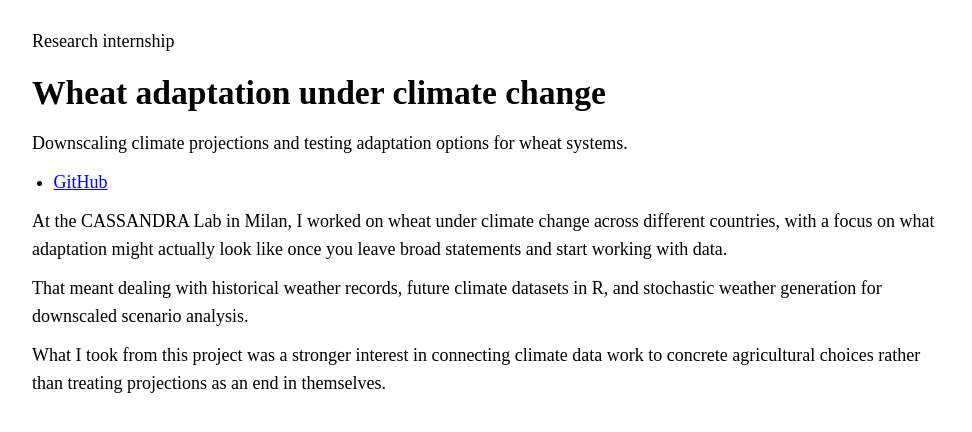
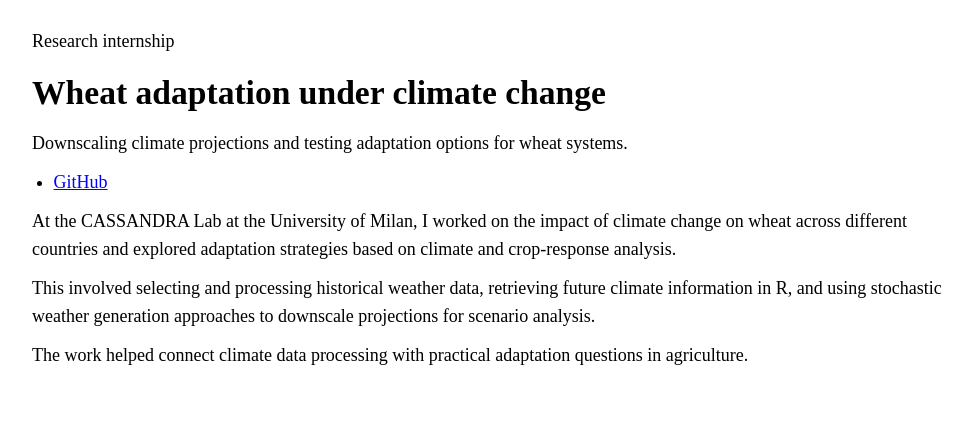
Before and after one commit to Ongevic/research, a Jekyll site: the page built from src/_research/wheat-climate-adaptation.md, in a window 1280 px wide. Shown: the top 432 px of the page, without its empty margins (148-1120 px from the left). Built offline with Jekyll 4.4.1, drawn with Linux system fonts in a browser that asks for light colours.

Commit message:
Revert "v2"

```diff
--- a/src/_research/wheat-climate-adaptation.md
+++ b/src/_research/wheat-climate-adaptation.md
@@ -7,8 +7,8 @@ links:
     url: "https://github.com/Ongevic"
 ---
 
-At the CASSANDRA Lab in Milan, I worked on wheat under climate change across different countries, with a focus on what adaptation might actually look like once you leave broad statements and start working with data.
+At the CASSANDRA Lab at the University of Milan, I worked on the impact of climate change on wheat across different countries and explored adaptation strategies based on climate and crop-response analysis.
 
-That meant dealing with historical weather records, future climate datasets in R, and stochastic weather generation for downscaled scenario analysis.
+This involved selecting and processing historical weather data, retrieving future climate information in R, and using stochastic weather generation approaches to downscale projections for scenario analysis.
 
-What I took from this project was a stronger interest in connecting climate data work to concrete agricultural choices rather than treating projections as an end in themselves.
+The work helped connect climate data processing with practical adaptation questions in agriculture.
```
Also changed, not shown: README.md (+0 -5 lines), src/_research/precision-agriculture.md (+3 -3 lines), src/_research/remote-sensing-crop-monitoring.md (+3 -3 lines).
